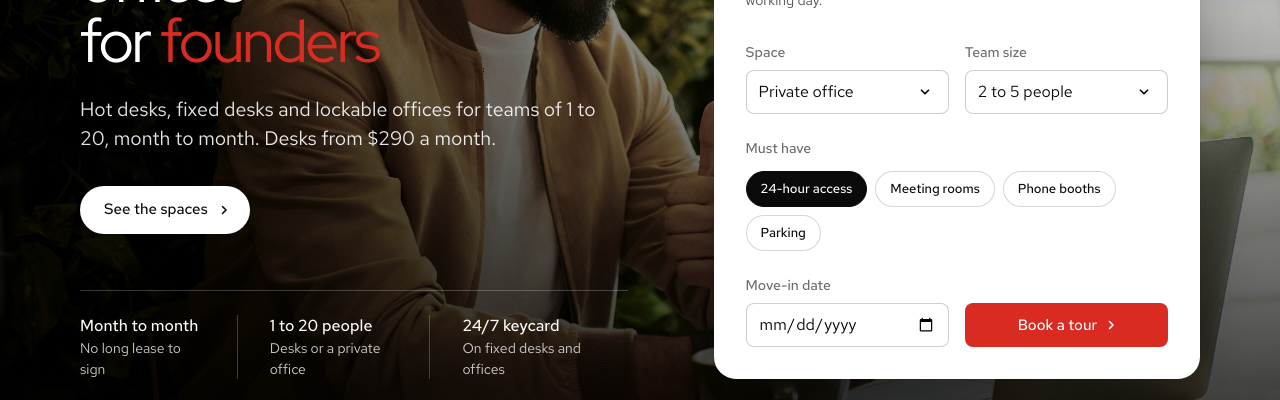
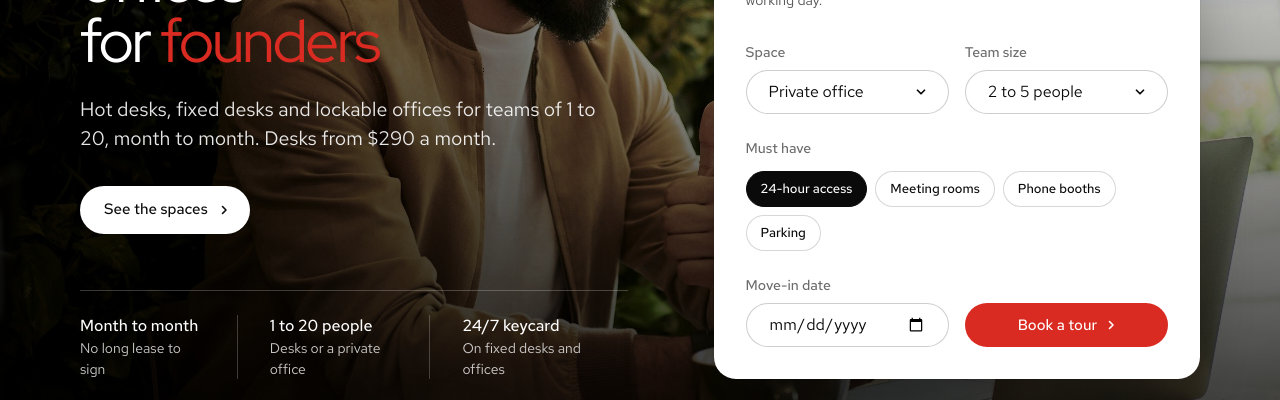
Before and after one commit to dezignwithimran/Avenra-Coworking, a plain HTML site: page index.html in a window 1280 px wide. Shown: the part 357-757 px from the top of the page. Drawn offline with Linux system fonts and the light colour scheme.

Commit message:
Make finder fields and Book a tour button pill-shaped
Co-Authored-By: Claude Opus 5.5 <noreply@anthropic.com>

```diff
--- a/index.html
+++ b/index.html
@@ -167,6 +167,9 @@
   .chip:hover { border-color: rgb(10 10 10 / .4); }
   .chip[aria-pressed="true"] { background: #0a0a0a; border-color: #0a0a0a; color: #fff; }
   .finder__go { width: 100%; justify-content: center; }
+  /* pill fields and button, matching the chips */
+  html body .finder .field :is(input, select) { border-radius: 999px; padding-inline: 22px; background-position: right 20px center; }
+  html[data-buttons] body .finder .btn.btn--primary.finder__go { border-radius: 999px; }
 
   /* under 1024 the card leaves the hero (the booking form below does its job) and the main button joins the words */
   @media (max-width: 1023px) {
```
